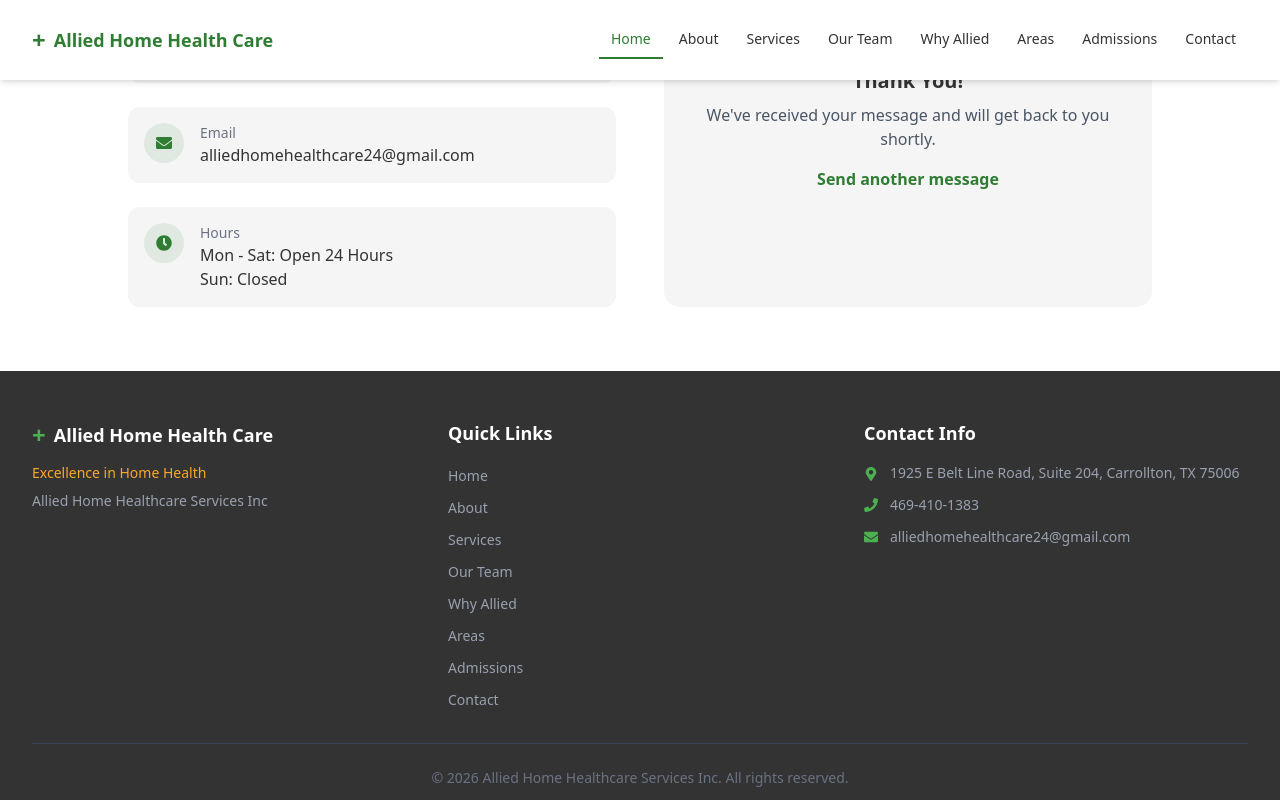
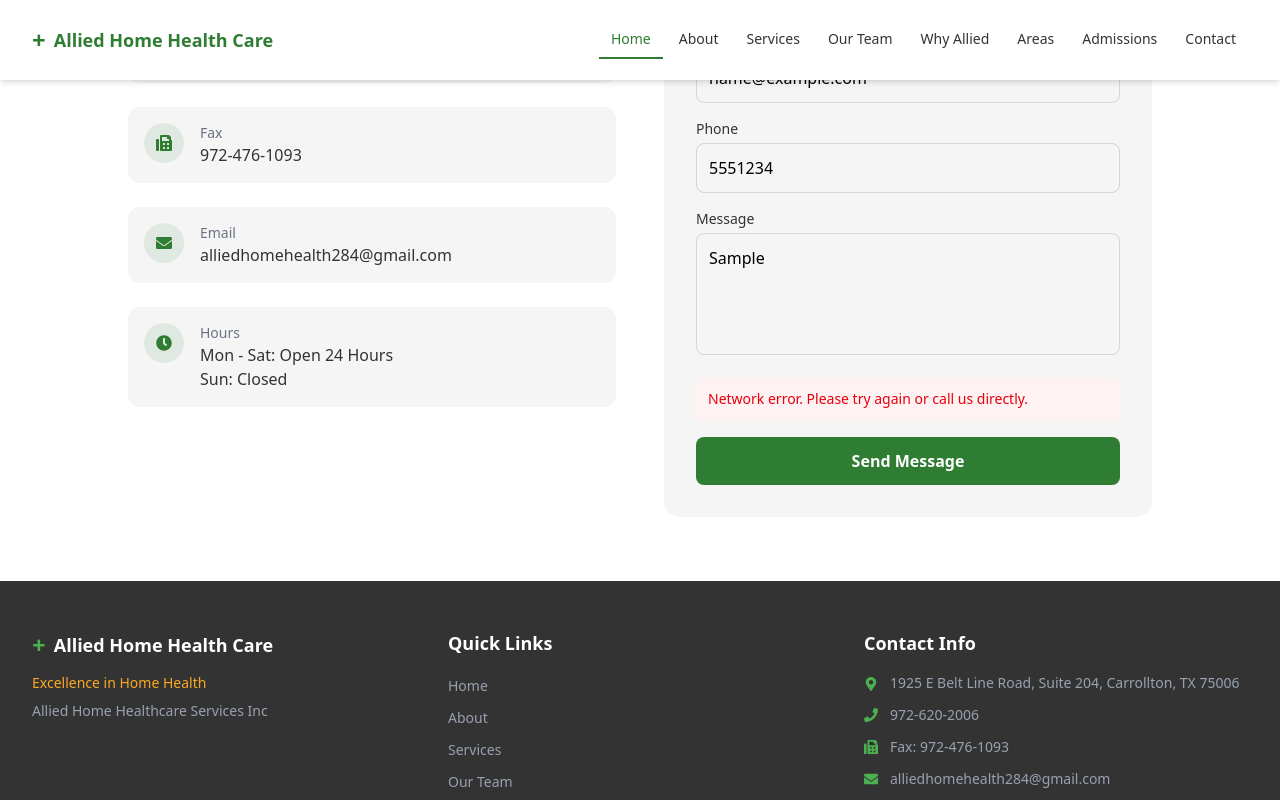
Before and after one commit to rohanthomas1202/allied-home-health, a React (Vite) app: page / in a window 1280 px wide. Both pictures are taken after typing "Sample", "name@example.com", "5551234", "Sample" into the empty fields and a click on the button "Send Message". Shown: the part 4990-5790 px from the top of the page. Built offline with nearby package versions, Linux system fonts and the light colour scheme.

Commit message:
Fix contact info, add form

```diff
--- a/src/components/Contact.jsx
+++ b/src/components/Contact.jsx
@@ -1,7 +1,7 @@
 import { useState } from "react";
-import { FaMapMarkerAlt, FaPhone, FaEnvelope, FaClock } from "react-icons/fa";
+import { FaMapMarkerAlt, FaPhone, FaFax, FaEnvelope, FaClock } from "react-icons/fa";
 import SectionHeading from "./SectionHeading";
-import { ADDRESS, PHONE, EMAIL, HOURS } from "../data/constants";
+import { ADDRESS, PHONE, FAX, EMAIL, HOURS, FORMSPREE_ID } from "../data/constants";
 
 export default function Contact() {
   const [formData, setFormData] = useState({
@@ -11,19 +11,36 @@ export default function Contact() {
     message: "",
   });
   const [submitted, setSubmitted] = useState(false);
+  const [submitting, setSubmitting] = useState(false);
+  const [error, setError] = useState("");
 
   const handleChange = (e) => {
     setFormData({ ...formData, [e.target.name]: e.target.value });
   };
 
-  const handleSubmit = (e) => {
+  const handleSubmit = async (e) => {
     e.preventDefault();
-    // Integration point: Replace with Formspree or EmailJS
-    // Formspree: change form action to "https://formspree.io/f/YOUR_ID" and method="POST"
-    // EmailJS: use emailjs.sendForm() here
-    console.log("Form submitted:", formData);
-    setSubmitted(true);
-    setFormData({ name: "", email: "", phone: "", message: "" });
+    setSubmitting(true);
+    setError("");
+
+    try {
+      const response = await fetch(`https://formspree.io/f/${FORMSPREE_ID}`, {
+        method: "POST",
+        headers: { "Content-Type": "application/json" },
+        body: JSON.stringify(formData),
+      });
+
+      if (response.ok) {
+        setSubmitted(true);
+        setFormData({ name: "", email: "", phone: "", message: "" });
+      } else {
+        setError("Something went wrong. Please try again or call us directly.");
+      }
+    } catch {
+      setError("Network error. Please try again or call us directly.");
+    } finally {
+      setSubmitting(false);
+    }
   };
 
   const contactInfo = [
@@ -38,6 +55,12 @@ export default function Contact() {
       label: "Phone",
       value: PHONE,
       href: `tel:${PHONE}`,
+    },
+    {
+      icon: FaFax,
+      label: "Fax",
+      value: FAX,
+      href: null,
     },
     {
       icon: FaEnvelope,
@@ -171,11 +194,15 @@ export default function Contact() {
                     placeholder="How can we help you?"
                   />
                 </div>
+                {error && (
+                  <p className="text-red-600 text-sm bg-red-50 p-3 rounded-lg">{error}</p>
+                )}
                 <button
                   type="submit"
-                  className="w-full bg-green-primary text-white font-bold py-3 px-6 rounded-lg hover:bg-green-light transition-colors duration-300 cursor-pointer"
+                  disabled={submitting}
+                  className="w-full bg-green-primary text-white font-bold py-3 px-6 rounded-lg hover:bg-green-light transition-colors duration-300 cursor-pointer disabled:opacity-60 disabled:cursor-not-allowed"
                 >
-                  Send Message
+                  {submitting ? "Sending..." : "Send Message"}
                 </button>
               </form>
             )}
--- a/src/components/Footer.jsx
+++ b/src/components/Footer.jsx
@@ -1,6 +1,6 @@
 import { Link } from "react-scroll";
-import { FaPhone, FaEnvelope, FaMapMarkerAlt } from "react-icons/fa";
-import { COMPANY_NAME, TAGLINE, ENTITY_NAME, ADDRESS, PHONE, EMAIL, NAV_LINKS } from "../data/constants";
+import { FaPhone, FaFax, FaEnvelope, FaMapMarkerAlt } from "react-icons/fa";
+import { COMPANY_NAME, TAGLINE, ENTITY_NAME, ADDRESS, PHONE, FAX, EMAIL, NAV_LINKS } from "../data/constants";
 
 export default function Footer() {
   return (
@@ -47,6 +47,10 @@ export default function Footer() {
                 <a href={`tel:${PHONE}`} className="hover:text-green-light transition-colors">{PHONE}</a>
               </li>
               <li className="flex items-center gap-3">
+                <FaFax className="text-green-light shrink-0" />
+                <span>Fax: {FAX}</span>
+              </li>
+              <li className="flex items-center gap-3">
                 <FaEnvelope className="text-green-light shrink-0" />
                 <a href={`mailto:${EMAIL}`} className="hover:text-green-light transition-colors">{EMAIL}</a>
               </li>
--- a/src/data/constants.js
+++ b/src/data/constants.js
@@ -2,8 +2,10 @@ export const COMPANY_NAME = "Allied Home Health Care";
 export const TAGLINE = "Excellence in Home Health";
 export const ENTITY_NAME = "Allied Home Healthcare Services Inc";
 export const ADDRESS = "1925 E Belt Line Road, Suite 204, Carrollton, TX 75006";
-export const PHONE = "469-410-1383";
-export const EMAIL = "alliedhomehealthcare24@gmail.com";
+export const PHONE = "972-620-2006";
+export const FAX = "972-476-1093";
+export const EMAIL = "alliedhomehealth284@gmail.com";
+export const FORMSPREE_ID = "mdaynnlk";
 
 export const HOURS = {
   weekday: "Mon - Sat: Open 24 Hours",
```
